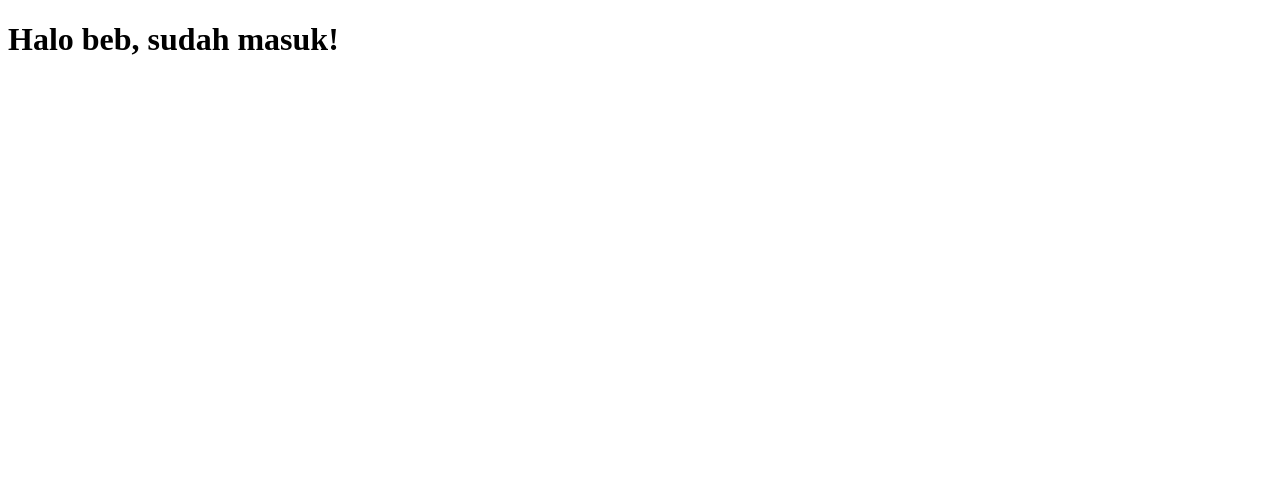
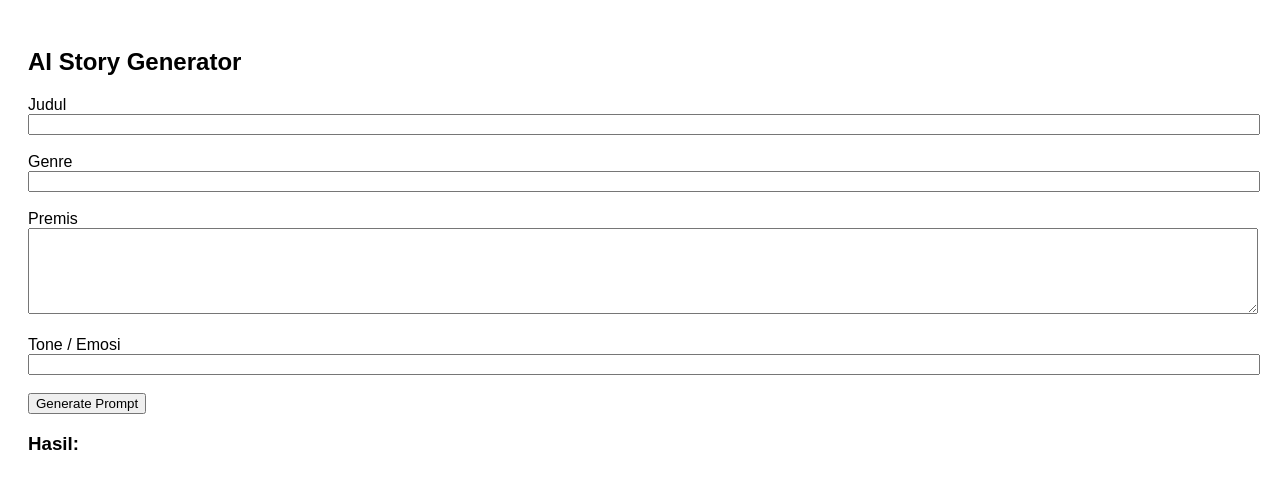
Before and after one commit to lodhok/ai-landing-page, a plain HTML site: page index.html in a window 1280 px wide. Drawn offline with Linux system fonts and the light colour scheme.

Commit message:
Revamp index.html for AI Story Generator
Isi frontend lengkap

```diff
--- a/index.html
+++ b/index.html
@@ -1,9 +1,40 @@
 <!DOCTYPE html>
 <html>
-  <head>
-    <title>Test Page</title>
-  </head>
-  <body>
-    <h1>Halo beb, sudah masuk!</h1>
-  </body>
+<head>
+  <title>AI Story Generator</title>
+</head>
+<body style="font-family: Arial; padding: 20px;">
+  <h2>AI Story Generator</h2>
+
+  <label>Judul</label><br>
+  <input id="title" style="width:100%"><br><br>
+
+  <label>Genre</label><br>
+  <input id="genre" style="width:100%"><br><br>
+
+  <label>Premis</label><br>
+  <textarea id="premise" style="width:100%; height: 80px;"></textarea><br><br>
+
+  <label>Tone / Emosi</label><br>
+  <input id="tone" style="width:100%"><br><br>
+
+  <button onclick="generate()">Generate Prompt</button>
+
+  <h3>Hasil:</h3>
+  <pre id="output" style="white-space: pre-wrap;"></pre>
+
+<script>
+function generate() {
+  const t = title.value;
+  const g = genre.value;
+  const p = premise.value;
+  const o = tone.value;
+
+  fetch(`/api/generate?title=${encodeURIComponent(t)}&genre=${encodeURIComponent(g)}&premise=${encodeURIComponent(p)}&tone=${encodeURIComponent(o)}`)
+    .then(res => res.json())
+    .then(data => output.textContent = data.prompt);
+}
+</script>
+
+</body>
 </html>
```
